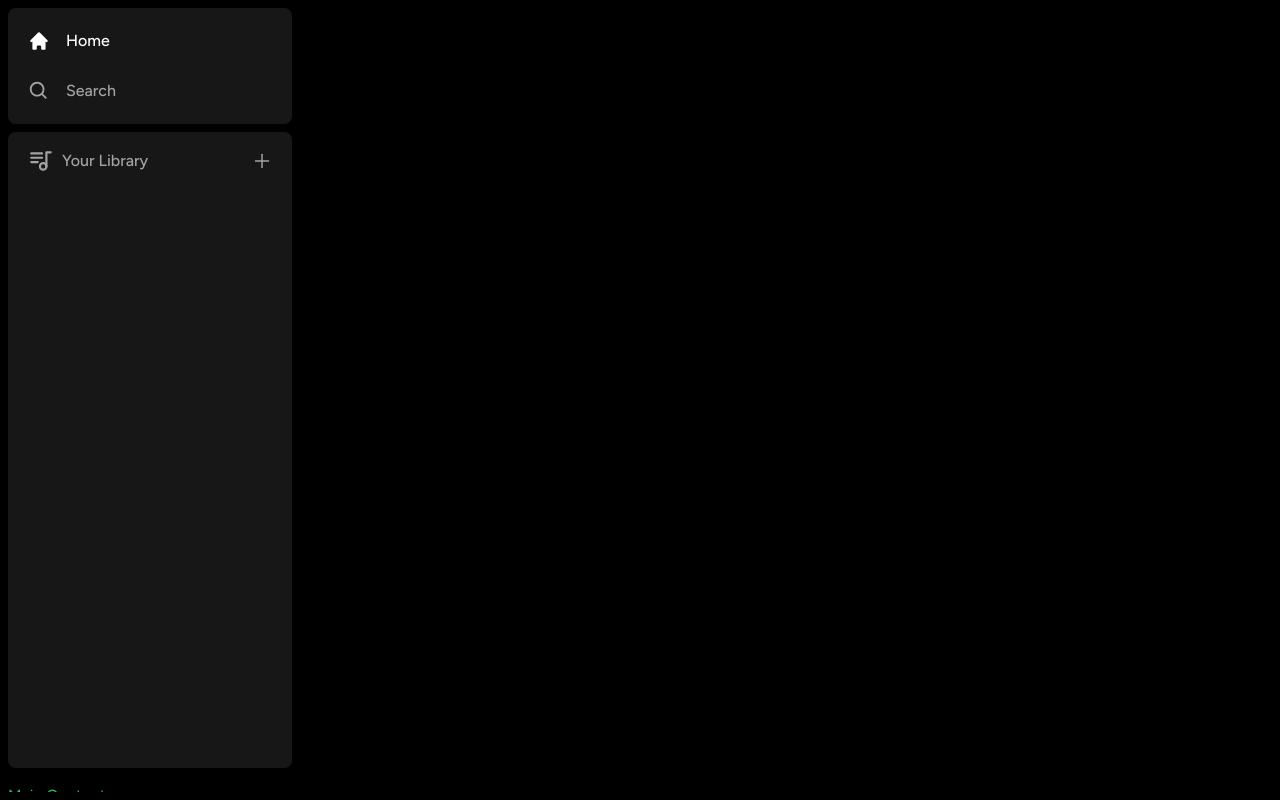
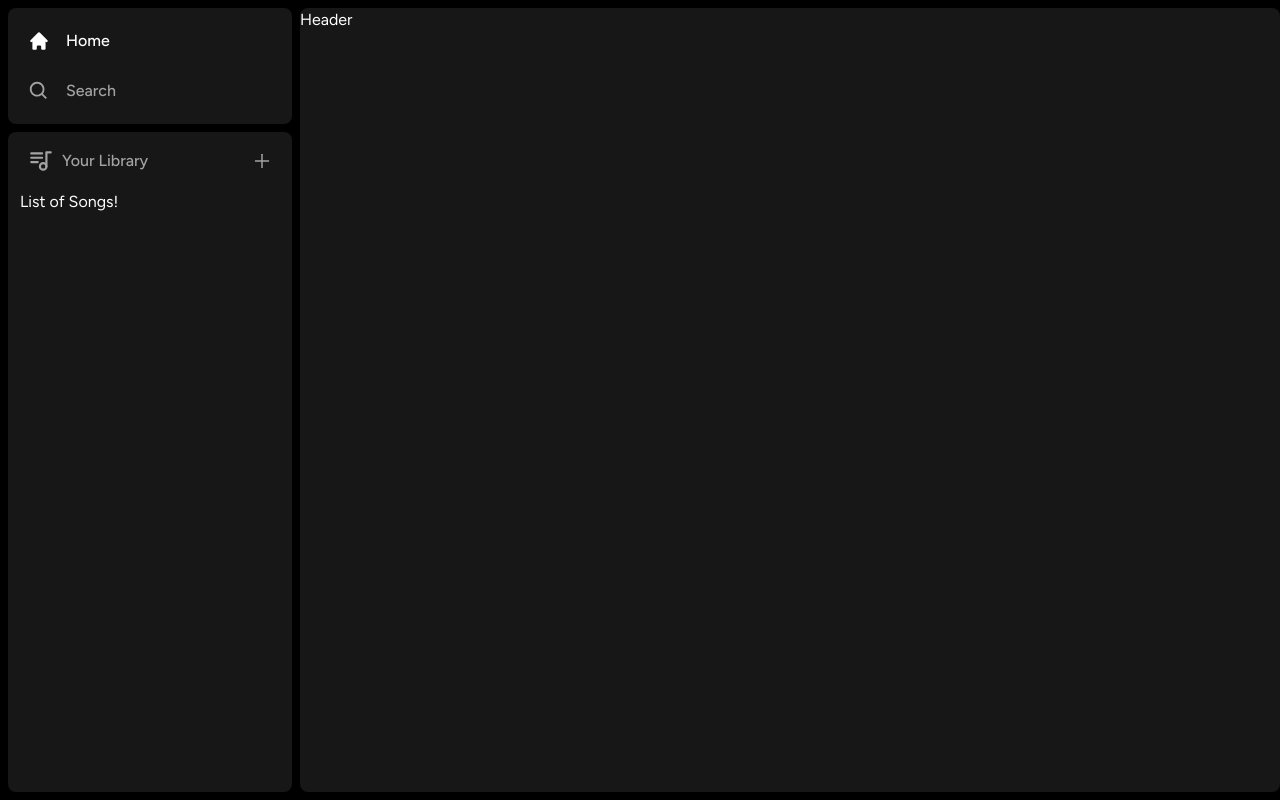
Before and after one commit to SalikJamal/sound-scape, a Next.js app: page / in a window 1280 px wide. Built offline with nearby package versions, Linux system fonts and the light colour scheme.

Commit message:
Header and factorization

```diff
--- a/app/(site)/page.tsx
+++ b/app/(site)/page.tsx
@@ -1,7 +1,12 @@
+import Header from "@/components/header"
+
+
 export default function Home() {
     return (
-        <div className="text-green-500">
-            Main Content
+        <div className="bg-neutral-900 rounded-lg h-full w-full overflow-hidden overflow-y-auto">
+            <Header>
+
+            </Header>
         </div>
     )
 }
--- a/components/Box.tsx
+++ b/components/Box.tsx
@@ -1,12 +1,12 @@
 import { twMerge } from "tailwind-merge"
 
-interface BoxProps {
+interface IBoxProps {
     children: React.ReactNode;
     className?: string;
 }
 
 
-export default function Box({ children, className }: BoxProps) {
+export default function Box({ children, className }: IBoxProps) {
     return (
         <div className={twMerge("bg-neutral-900 rounded-lg h-fit w-full", className)}>
             {children}
--- /dev/null
+++ b/components/header.tsx
@@ -0,0 +1,7 @@
+export default function Header() {
+    return (
+        <div>
+            Header
+        </div>
+    )
+}
--- a/components/library.tsx
+++ b/components/library.tsx
@@ -25,6 +25,9 @@ export default function Library() {
                     size={20}
                 />
             </div>
+            <div className="flex flex-col gap-y-2 mt-4 px-3">
+                List of Songs!
+            </div>
         </div>
     )
 }
--- a/components/sidebar-item.tsx
+++ b/components/sidebar-item.tsx
@@ -2,7 +2,7 @@ import Link from "next/link"
 import { IconType } from "react-icons"
 import { twMerge } from "tailwind-merge"
 
-interface SidebarItemProps {
+interface ISidebarItemProps {
     icon: IconType;
     label: string;
     active?: boolean;
@@ -10,7 +10,7 @@ interface SidebarItemProps {
 }
 
 
-export default function SidebarItem({ icon: Icon, label, active, href }: SidebarItemProps) {
+export default function SidebarItem({ icon: Icon, label, active, href }: ISidebarItemProps) {
     return (
         <Link
             className={twMerge("flex h-auto items-center w-full gap-x-4 text-md font-medium cursor-pointer hover:text-white transition text-neutral-400 py-1", active && "text-white")}
--- a/components/sidebar.tsx
+++ b/components/sidebar.tsx
@@ -4,16 +4,16 @@ import { usePathname } from "next/navigation"
 import { useMemo } from "react"
 import { BiSearch } from "react-icons/bi"
 import { HiHome } from "react-icons/hi"
-import Box from "./Box"
-import SidebarItem from "./sidebar-item"
-import Library from "./library"
+import Box from "@/components/box"
+import SidebarItem from "@/components/sidebar-item"
+import Library from "@/components/library"
 
-interface SidebarProps {
+interface ISidebarProps {
     children: React.ReactNode;
 }
 
 
-export default function Sidebar({ children }: SidebarProps) {
+export default function Sidebar({ children }: ISidebarProps) {
 
     const pathname = usePathname()
 
@@ -49,10 +49,10 @@ export default function Sidebar({ children }: SidebarProps) {
                 <Box className="overflow-y-auto h-full">
                     <Library />
                 </Box>
-                <main className="h-full flex-1 overflow-y-auto py-2">
-                    {children}
-                </main>
             </div>
+            <main className="h-full flex-1 overflow-y-auto py-2">
+                {children}
+            </main>
         </div>
     )
 }
```
